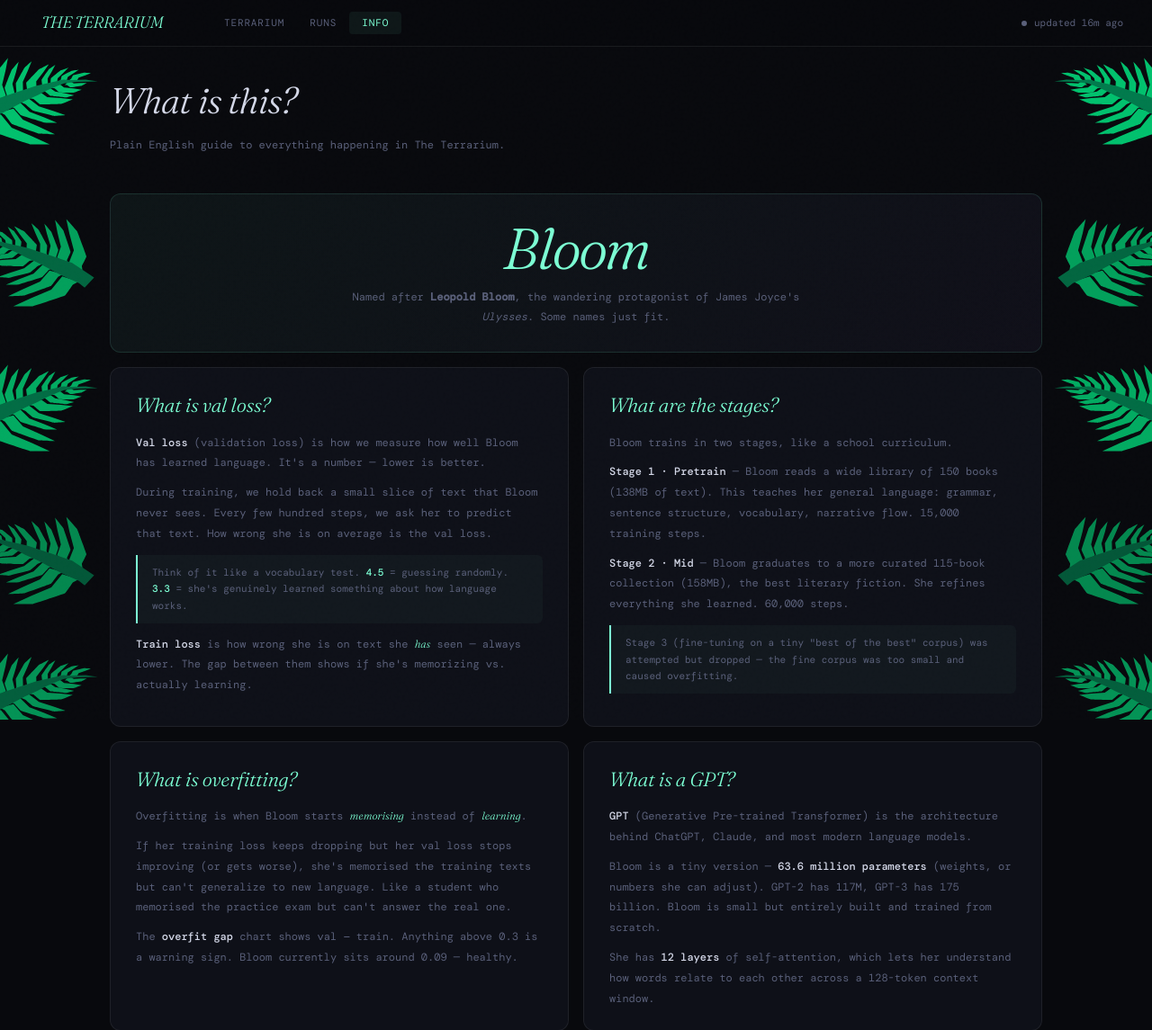
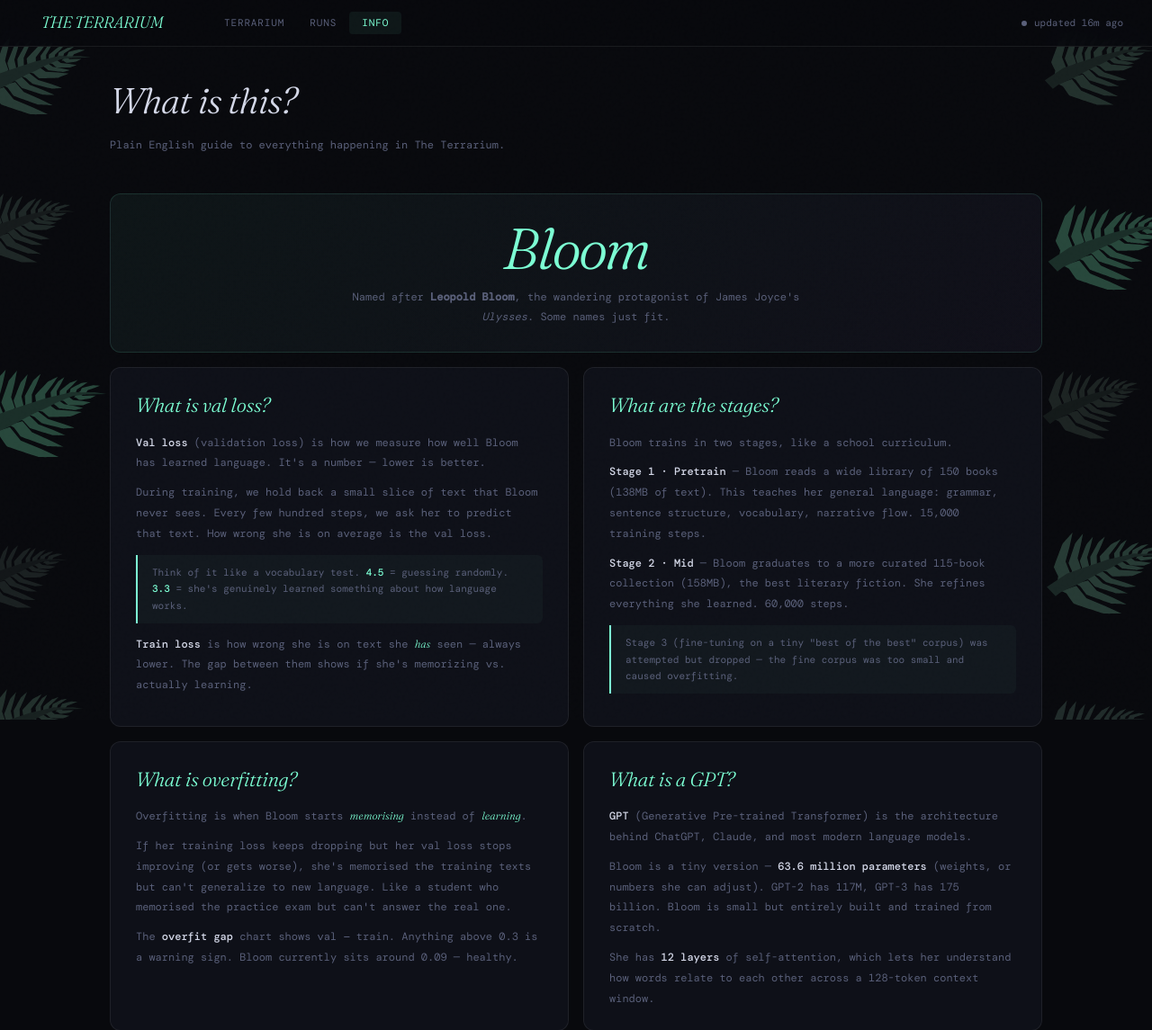
Before and after one commit to pandreysdays2-boop/terrarium, a Flask app: page /info in a window 1280 px wide. Shown: the top 1145 px of the page at 90% size. Run offline with Flask 3, Linux system fonts and the light colour scheme; some web fonts are replaced.

Commit message:
fern variation - size opacity saturation

```diff
--- a/templates/base.html
+++ b/templates/base.html
@@ -171,7 +171,7 @@
     .fern-col {
       position: fixed;
       top: 0; bottom: 0;
-      width: 220px;
+      width: 200px;
       pointer-events: none;
       z-index: 1;
       display: flex;
@@ -179,21 +179,26 @@
       align-items: flex-start;
       overflow: hidden;
     }
-    .fern-col.left  { left: -50px; }
-    .fern-col.right { right: -50px; transform: scaleX(-1); }
+    .fern-col.left  { left: -55px; }
+    .fern-col.right { right: -55px; }
     .fern-col img {
-      width: 220px;
       flex-shrink: 0;
-      margin-top: -60px;
-      opacity: 0.8;
+      margin-top: -55px;
     }
-    .fern-col img:first-child { margin-top: -20px; }
-    .fern-col img:nth-child(even)  { transform: scaleX(-1); opacity: 0.65; }
-    .fern-col img:nth-child(3)     { opacity: 0.7; margin-top: -80px; }
-    .fern-col img:nth-child(4)     { opacity: 0.55; margin-top: -70px; }
-    .fern-col img:nth-child(5)     { opacity: 0.6; margin-top: -90px; }
-    @media (max-width: 1400px) { .fern-col { width: 170px; } .fern-col img { width: 170px; } }
-    @media (max-width: 1100px) { .fern-col { width: 130px; opacity: 0.5; } .fern-col img { width: 130px; } }
+    /* left side - each fern slightly different */
+    .fern-col.left img:nth-child(1) { width: 180px; opacity: 0.45; filter: saturate(0.3) brightness(0.6); }
+    .fern-col.left img:nth-child(2) { width: 160px; opacity: 0.35; filter: saturate(0.2) brightness(0.5); margin-top: -70px; }
+    .fern-col.left img:nth-child(3) { width: 200px; opacity: 0.5;  filter: saturate(0.4) brightness(0.65); margin-top: -50px; }
+    .fern-col.left img:nth-child(4) { width: 150px; opacity: 0.3;  filter: saturate(0.15) brightness(0.45); margin-top: -65px; }
+    .fern-col.left img:nth-child(5) { width: 170px; opacity: 0.4;  filter: saturate(0.25) brightness(0.55); margin-top: -60px; }
+    /* right side - independent variation */
+    .fern-col.right img:nth-child(1) { width: 170px; opacity: 0.4;  filter: saturate(0.25) brightness(0.55); }
+    .fern-col.right img:nth-child(2) { width: 195px; opacity: 0.5;  filter: saturate(0.4) brightness(0.65); margin-top: -60px; }
+    .fern-col.right img:nth-child(3) { width: 155px; opacity: 0.32; filter: saturate(0.18) brightness(0.48); margin-top: -70px; }
+    .fern-col.right img:nth-child(4) { width: 185px; opacity: 0.45; filter: saturate(0.3) brightness(0.6);  margin-top: -55px; }
+    .fern-col.right img:nth-child(5) { width: 165px; opacity: 0.38; filter: saturate(0.22) brightness(0.52); margin-top: -65px; }
+    @media (max-width: 1400px) { .fern-col img { transform: scale(0.85); } }
+    @media (max-width: 1100px) { .fern-col { opacity: 0.6; } }
     @media (max-width: 800px)  { .fern-col { display: none; } }
 
     /* ── Scrollbar ── */
```
